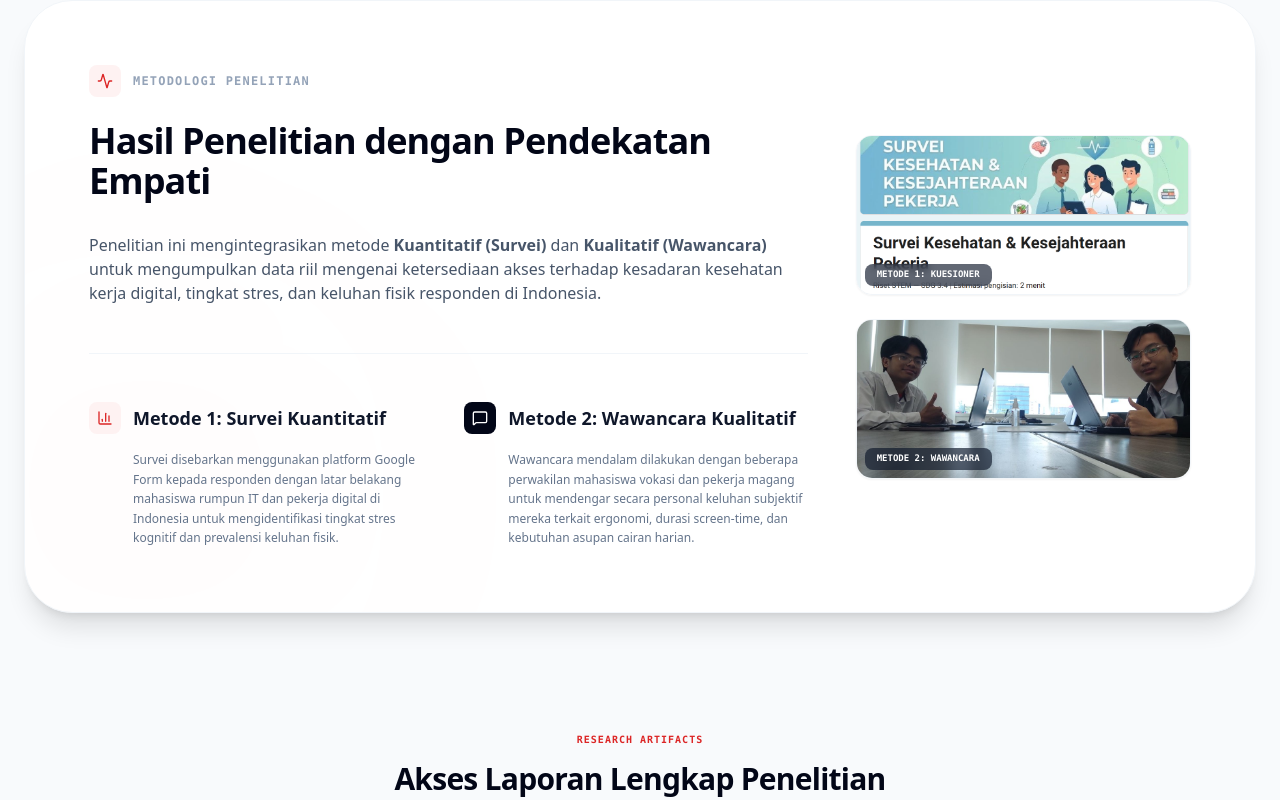
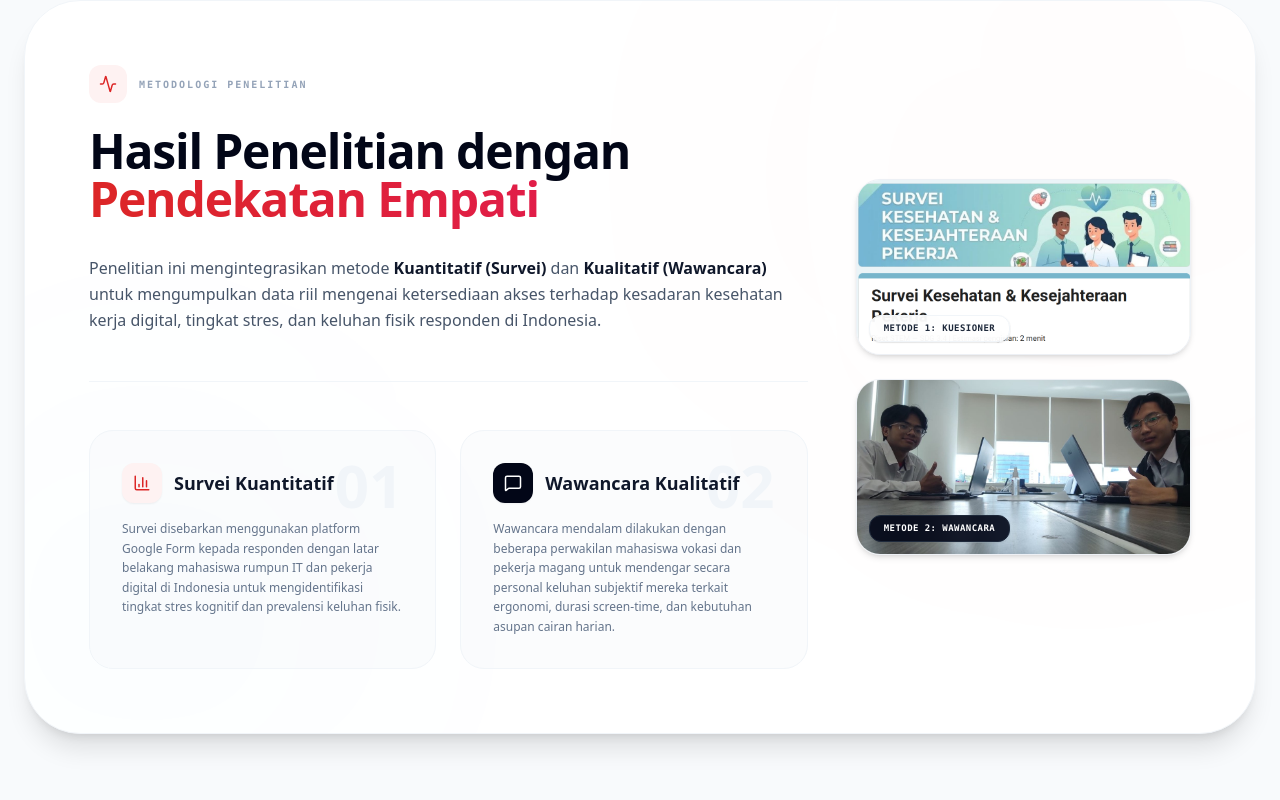
Before and after one commit to agstydva/stem-project, a React (Vite) app: page /empathy in a window 1280 px wide. Shown: the part 1260-2060 px from the top of the page. Built offline with nearby package versions, Linux system fonts and the light colour scheme.

Commit message:
style: beautify methodology research section in Empathy page

```diff
--- a/src/pages/Empathy.jsx
+++ b/src/pages/Empathy.jsx
@@ -156,72 +156,102 @@ const Empathy = () => {
         </section>
 
         {/* Metodologi Penelitian */}
-        <section className="group relative bg-white rounded-[3rem] p-10 md:p-16 border border-slate-100 shadow-xl overflow-hidden">
-          <div className="absolute -bottom-32 -left-32 w-[500px] h-[500px] bg-red-500/[0.01] rounded-full blur-[120px] pointer-events-none" />
+        <section className="group relative bg-white rounded-[3.5rem] p-10 md:p-16 border border-slate-100 shadow-xl overflow-hidden">
+          {/* Subtle background decorative shapes */}
+          <div className="absolute -top-32 -right-32 w-[600px] h-[600px] bg-red-500/[0.015] rounded-full blur-[140px] pointer-events-none" />
+          <div className="absolute -bottom-32 -left-32 w-[500px] h-[500px] bg-blue-500/[0.01] rounded-full blur-[120px] pointer-events-none" />
 
           <div className="relative z-10 grid lg:grid-cols-12 gap-12 items-center">
 
             <div className="lg:col-span-8">
               <div className="flex items-center gap-3 mb-6">
-                <div className="p-2 bg-red-50 text-red-600 rounded-lg"><Activity size={16} /></div>
-                <span className="text-xs font-mono font-bold text-slate-400 uppercase tracking-widest">METODOLOGI PENELITIAN</span>
+                <div className="p-2.5 bg-red-50 text-red-600 rounded-xl"><Activity size={18} className="stroke-[2]" /></div>
+                <span className="text-[10px] font-mono font-black text-slate-400 uppercase tracking-[0.2em]">METODOLOGI PENELITIAN</span>
               </div>
-              <h3 className="text-3xl md:text-4xl font-black text-slate-950 tracking-tight mb-8">
-                Hasil Penelitian dengan Pendekatan Empati
+              <h3 className="text-3xl md:text-5xl font-black text-slate-950 tracking-tight mb-8">
+                Hasil Penelitian dengan <span className="text-transparent bg-clip-text bg-gradient-to-r from-red-600 to-rose-600">Pendekatan Empati</span>
               </h3>
 
-              <p className="text-sm md:text-base text-slate-600 leading-relaxed max-w-4xl mb-12 font-medium">
-                Penelitian ini mengintegrasikan metode <strong>Kuantitatif (Survei)</strong> dan <strong>Kualitatif (Wawancara)</strong> untuk mengumpulkan data riil mengenai ketersediaan akses terhadap kesadaran kesehatan kerja digital, tingkat stres, dan keluhan fisik responden di Indonesia.
+              <p className="text-base text-slate-600 leading-relaxed max-w-4xl mb-12 font-medium">
+                Penelitian ini mengintegrasikan metode <strong className="text-slate-900 font-extrabold">Kuantitatif (Survei)</strong> dan <strong className="text-slate-900 font-extrabold">Kualitatif (Wawancara)</strong> untuk mengumpulkan data riil mengenai ketersediaan akses terhadap kesadaran kesehatan kerja digital, tingkat stres, dan keluhan fisik responden di Indonesia.
               </p>
 
-              <div className="grid md:grid-cols-2 gap-8 border-t border-slate-100 pt-12">
-                <div className="space-y-4">
+              <div className="grid md:grid-cols-2 gap-6 border-t border-slate-100 pt-12">
+
+                {/* Method 1 Card */}
+                <div className="group/card relative bg-slate-50/50 hover:bg-white p-8 rounded-3xl border border-slate-100 hover:border-red-100 hover:shadow-xl hover:shadow-red-500/5 transition-all duration-300 flex flex-col justify-between">
+                  <div className="absolute top-6 right-8 text-6xl font-black text-slate-100 group-hover/card:text-red-50 transition-colors pointer-events-none select-none">01</div>
+                  <div className="relative z-10 space-y-4">
                     <div className="flex items-center gap-3">
-                    <div className="w-8 h-8 rounded-lg bg-red-50 flex items-center justify-center text-red-600"><BarChart3 size={16} /></div>
-                    <h4 className="font-black text-slate-900 text-lg">Metode 1: Survei Kuantitatif</h4>
+                      <div className="w-10 h-10 rounded-xl bg-red-50 text-red-600 flex items-center justify-center group-hover/card:bg-red-500 group-hover/card:text-white transition-all duration-300 shadow-sm"><BarChart3 size={18} /></div>
+                      <h4 className="font-extrabold text-slate-900 text-lg">Survei Kuantitatif</h4>
                     </div>
-                  <p className="text-xs text-slate-500 leading-relaxed pl-11">
+                    <p className="text-xs text-slate-500 leading-relaxed font-medium">
                       Survei disebarkan menggunakan platform Google Form kepada responden dengan latar belakang mahasiswa rumpun IT dan pekerja digital di Indonesia untuk mengidentifikasi tingkat stres kognitif dan prevalensi keluhan fisik.
                     </p>
                   </div>
+                </div>
 
-                <div className="space-y-4">
+                {/* Method 2 Card */}
+                <div className="group/card relative bg-slate-50/50 hover:bg-white p-8 rounded-3xl border border-slate-100 hover:border-slate-300 hover:shadow-xl hover:shadow-slate-500/5 transition-all duration-300 flex flex-col justify-between">
+                  <div className="absolute top-6 right-8 text-6xl font-black text-slate-100 group-hover/card:text-slate-200/50 transition-colors pointer-events-none select-none">02</div>
+                  <div className="relative z-10 space-y-4">
                     <div className="flex items-center gap-3">
-                    <div className="w-8 h-8 rounded-lg bg-slate-950 text-white flex items-center justify-center"><MessageSquare size={16} /></div>
-                    <h4 className="font-black text-slate-900 text-lg">Metode 2: Wawancara Kualitatif</h4>
+                      <div className="w-10 h-10 rounded-xl bg-slate-950 text-white flex items-center justify-center group-hover/card:scale-105 transition-all duration-300 shadow-sm"><MessageSquare size={18} /></div>
+                      <h4 className="font-extrabold text-slate-900 text-lg">Wawancara Kualitatif</h4>
                     </div>
-                  <p className="text-xs text-slate-500 leading-relaxed pl-11">
+                    <p className="text-xs text-slate-500 leading-relaxed font-medium">
                       Wawancara mendalam dilakukan dengan beberapa perwakilan mahasiswa vokasi dan pekerja magang untuk mendengar secara personal keluhan subjektif mereka terkait ergonomi, durasi screen-time, dan kebutuhan asupan cairan harian.
                     </p>
                   </div>
                 </div>
+
+              </div>
             </div>
 
-            {/* Dual Images for Methodology */}
+            {/* Dual Images for Methodology (With interactive lightbox) */}
             <div className="lg:col-span-4 flex flex-col gap-6">
+
               {/* Image 1: Survei Kuesioner (Google Form) */}
-              <div className="w-full h-40 rounded-2xl overflow-hidden border border-slate-100 shadow-sm relative group">
+              <div
+                onClick={() => openImageModal('/images/survey_screenshot.png', 'Survei Kesehatan & Kesejahteraan Pekerja')}
+                className="w-full h-44 rounded-3xl overflow-hidden border border-slate-200/60 shadow-md relative group/img cursor-pointer transition-all duration-300 hover:-translate-y-1 hover:shadow-xl hover:border-red-200"
+              >
                 <img
                   src="/images/survey_screenshot.png"
                   alt="Survei Kesehatan & Kesejahteraan Pekerja"
-                  className="w-full h-full object-cover transition-transform duration-500 group-hover:scale-105"
+                  className="w-full h-full object-cover transition-transform duration-700 group-hover/img:scale-105"
                 />
-                <div className="absolute bottom-2 left-2 bg-slate-900/65 backdrop-blur-sm px-3 py-1 rounded-lg text-[9px] text-white font-mono font-semibold">
+                <div className="absolute inset-0 bg-slate-950/0 group-hover/img:bg-slate-950/20 transition-colors duration-300 flex items-center justify-center">
+                  <div className="opacity-0 group-hover/img:opacity-100 bg-white/90 backdrop-blur-md text-slate-900 p-2.5 rounded-full shadow-lg transition-opacity duration-300">
+                    <Eye size={18} className="stroke-[2.5]" />
+                  </div>
+                </div>
+                <div className="absolute bottom-3 left-3 bg-white/90 backdrop-blur-md border border-slate-100 px-3.5 py-1.5 rounded-xl text-[9px] text-slate-800 font-mono font-black shadow-sm uppercase tracking-wider">
                   METODE 1: KUESIONER
                 </div>
               </div>
 
               {/* Image 2: Wawancara Kualitatif (Students at desk) */}
-              <div className="w-full h-40 rounded-2xl overflow-hidden border border-slate-100 shadow-sm relative group">
+              <div
+                onClick={() => openImageModal('/images/interview_photo.jpg', 'Proses Wawancara Mahasiswa')}
+                className="w-full h-44 rounded-3xl overflow-hidden border border-slate-200/60 shadow-md relative group/img cursor-pointer transition-all duration-300 hover:-translate-y-1 hover:shadow-xl hover:border-slate-400"
+              >
                 <img
                   src="/images/interview_photo.jpg"
                   alt="Proses Wawancara Mahasiswa"
-                  className="w-full h-full object-cover transition-transform duration-500 group-hover:scale-105"
+                  className="w-full h-full object-cover transition-transform duration-700 group-hover/img:scale-105"
                 />
-                <div className="absolute bottom-2 left-2 bg-slate-900/65 backdrop-blur-sm px-3 py-1 rounded-lg text-[9px] text-white font-mono font-semibold">
+                <div className="absolute inset-0 bg-slate-950/0 group-hover/img:bg-slate-950/20 transition-colors duration-300 flex items-center justify-center">
+                  <div className="opacity-0 group-hover/img:opacity-100 bg-white/90 backdrop-blur-md text-slate-900 p-2.5 rounded-full shadow-lg transition-opacity duration-300">
+                    <Eye size={18} className="stroke-[2.5]" />
+                  </div>
+                </div>
+                <div className="absolute bottom-3 left-3 bg-slate-950/90 backdrop-blur-md border border-slate-800 px-3.5 py-1.5 rounded-xl text-[9px] text-white font-mono font-black shadow-sm uppercase tracking-wider">
                   METODE 2: WAWANCARA
                 </div>
               </div>
+
             </div>
 
           </div>
```
Lines whose indentation alone changed are shown as unchanged.
